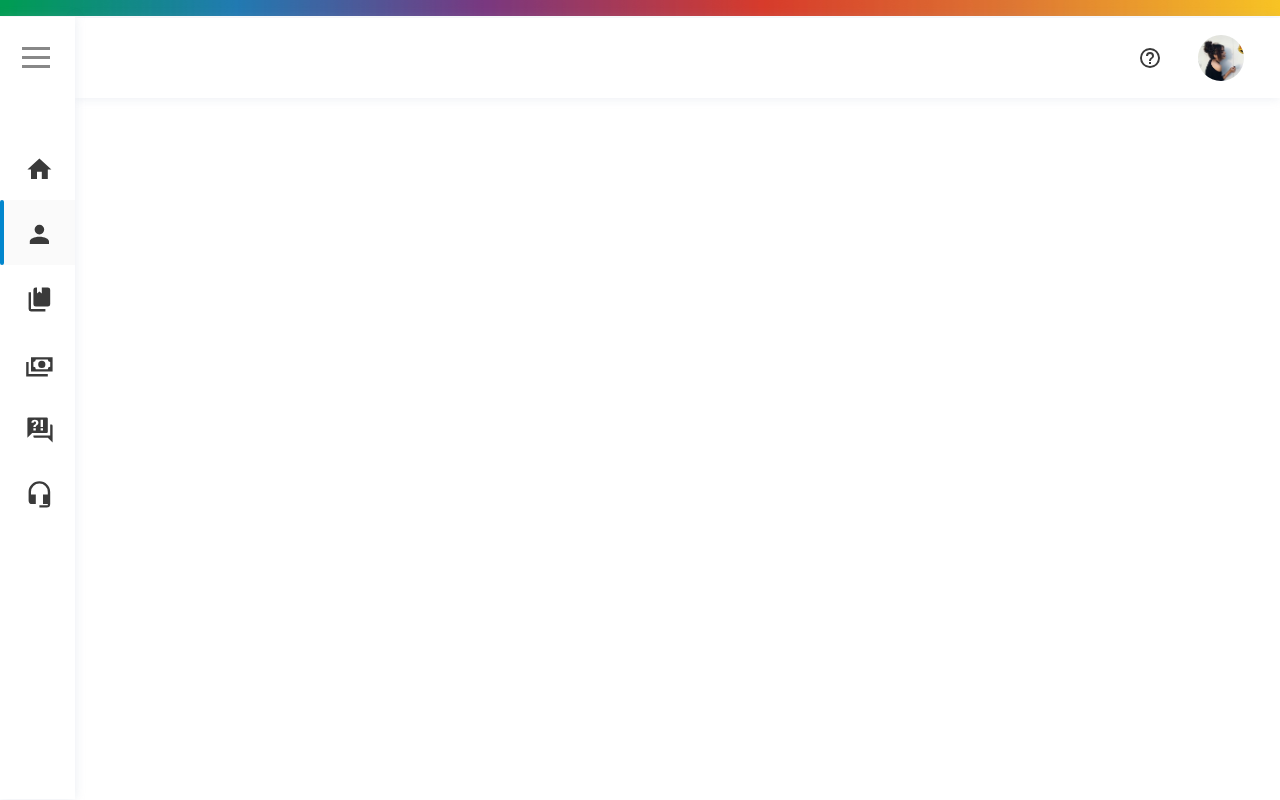
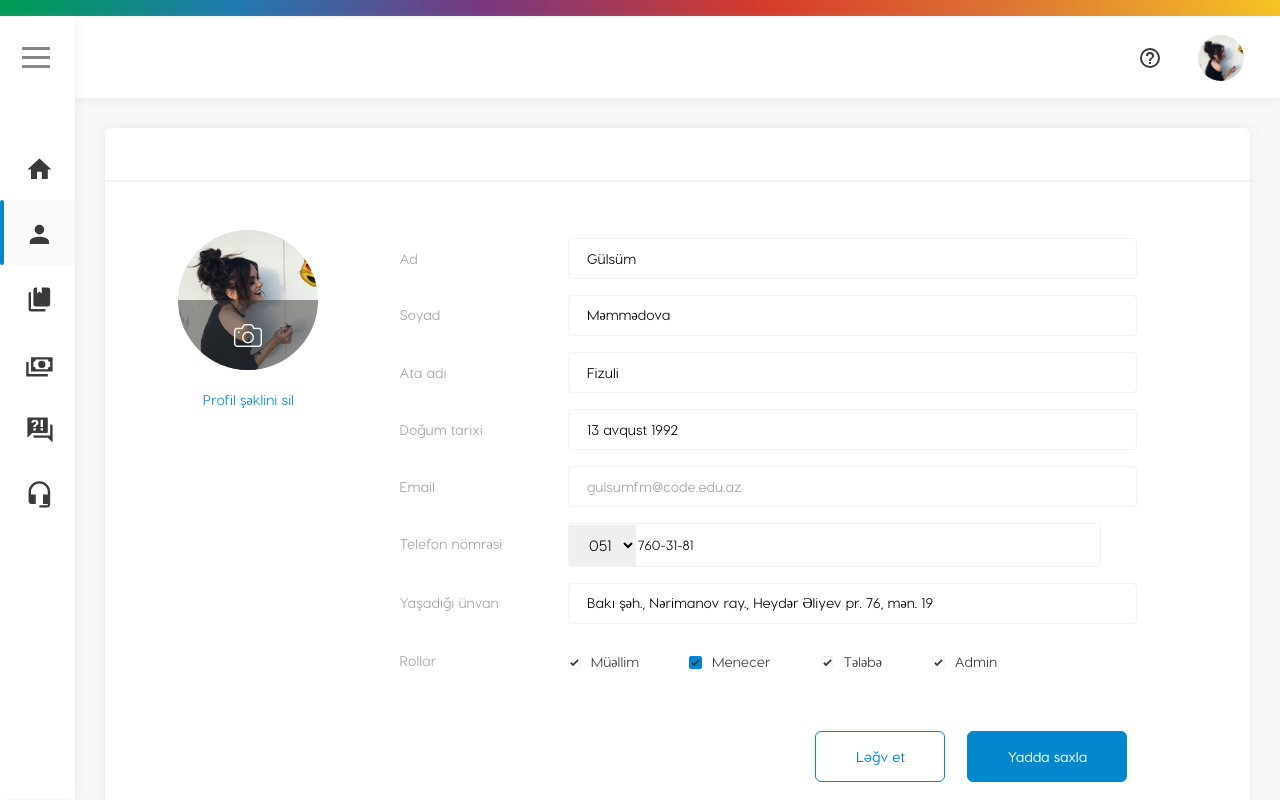
Before and after one commit to nuranaar/LMS-reactjs, a React (Create React App) app: page /users/1 in a window 1280 px wide. Built offline with nearby package versions, Linux system fonts and the light colour scheme.

Commit message:
profile edir admin

```diff
--- a/src/component/MainPage/MainPage.js
+++ b/src/component/MainPage/MainPage.js
@@ -7,6 +7,7 @@ import './MainPage.scss'
 import ProfilePage from '../ProfilePage/ProfilePage';
 import LessonsPage from '../../container/LessonsPage/LessonsPage';
 import UserPage from '../UsersPage/UserPage';
+import EditUsersProfile from '../../container/Users/EditUsersProfile/EditUsersProfile';
 
 export default function MainPage(props) {
     return (
@@ -18,7 +19,9 @@ export default function MainPage(props) {
                     <Header />
                     <Route path='/profile' render={() => <ProfilePage />} />
                     <Route path='/lessons' render={() => <LessonsPage />} />
-                    <Route path='/users' render={() => <UserPage />} />
+                    <Route  path='/users' render={() => <UserPage />} />
+                    <Route  path={`/users/:id`} component={EditUsersProfile}  />
+
                 </main>
             </div>
         </React.Fragment>
--- /dev/null
+++ b/src/container/Users/EditUsersProfile/EditUsersProfile.js
@@ -0,0 +1,187 @@
+import React from 'react'
+import profile_photo from '../../../assets/img/users/images.jfif';
+import edit_photo from '../../../assets/img/menubar-icons/change photo.png';
+import { Link } from 'react-router-dom'
+import RolCheckboxes from '../../../component/ProfilePage/RolCheckboxes/RolCheckboxes';
+import Button from '../../../component/UI/Button/Button';
+import Modal from '../../../component/UI/Modal/Modal';
+import DataEdit from '../../ProfileDataEdit/DataEdit/DataEdit';
+import { withRouter } from 'react-router';
+
+import { matchPath } from "react-router";
+
+const match = matchPath("/users/123", {
+  path: "/users/:id",
+  exact: true,
+  strict: false
+});
+ class EditUsersProfile extends React.Component {
+
+    state = {
+        rols: [{
+            name: 'admin',
+            datas: [
+                {
+                    id: 1,
+                    label: 'Ad',
+                    data: 'Gülsüm',
+                    type: 'name'
+                },
+                {
+                    id: 2,
+                    label: 'Soyad',
+                    data: 'Məmmədova',
+                    type: 'surname'
+                },
+                {
+                    id: 3,
+                    label: 'Ata adı',
+                    data: 'Fizuli',
+                    type: 'father'
+                },
+                {
+                    id: 4,
+                    label: 'Doğum tarixi',
+                    data: '13 avqust 1992',
+                    type: 'birthday'
+                },
+                {
+                    id: 5,
+                    label: 'Email',
+                    data: 'gulsumfm@code.edu.az',
+                    type: 'email'
+                },
+                {
+                    id: 6,
+                    label: 'Telefon nömrəsi',
+                    data: '051-760-31-81',
+                    type: 'phone'
+                },
+                {
+                    id: 7,
+                    label: 'Yaşadığı ünvan',
+                    data: 'Bakı şəh., Nərimanov ray., Heydər Əliyev pr. 76, mən. 19',
+                    type: 'address'
+                }
+
+            ]
+        }],
+        currentRol: 'admin',
+        showModal: false,
+        dataTarget: null,
+        roleSegments: [
+            {
+                key: 2,
+                text: 'Müəllim',
+                active: false
+            },
+            {
+                key: 3,
+                text: 'Menecer',
+                active: true
+            },
+            {
+                key: 4,
+                text: 'Tələbə',
+                active: false
+            },
+            {
+                key: 5,
+                text: 'Admin',
+                active: false
+            }
+        ],
+    }
+    roleSelectHandler = (key) => {
+        let roles = [...this.state.roleSegments]
+        let activeRole = roles.filter(role => role.key === key);
+        activeRole.map(active => active.active = !active.active);
+        this.setState({
+            roles: roles
+        })
+    }
+
+    modalContentHandler = (e) => {
+        e.preventDefault();
+
+        this.setState({
+            showModal: true,
+            dataTarget: e.target.dataset.target
+        })
+    }
+    modalCloseHandler = () => {
+        this.setState({
+            showModal: false
+        })
+    }
+    render() {
+        let display = {
+            display: "none"
+        };
+        let modal = <Modal id={this.state.dataTarget} isOpen={this.state.showModal} closeModal={this.modalCloseHandler} sendNote={this.modalContentHandler} />
+        let save_btn = null;
+        let data_target = null;
+
+        if (this.state.currentRol === 'admin' || this.state.currentRol === 'manager') {
+            save_btn = <Button class="btn btn-send" >Yadda saxla</Button>;
+            //success toastr
+
+        } else {
+            save_btn = <Button class="btn btn-send" >Dəyişikliyi göndər</Button>;
+            data_target = "send-note-change";
+        }
+        return (
+            <div className="page-body" id={[this.state.currentRol, "-profile"].join("")}>
+                <div className="col-lg-12">
+                    <div className="body" id="profile-edit">
+                        <div className="body-head d-flex justify-content-between">
+                        {/* Şəxsi məlumatın redaktəsi */}
+                            <p className="title"> </p>
+                        </div>
+                        <form className="datas mt-6 pb-6" onSubmit={this.modalContentHandler} data-target={data_target}>
+                            <div className="row">
+                                <div className="col-lg-3 text-center">
+                                    <label htmlFor="photo">
+                                        <div className="photo">
+                                            <img className="user-photo" src={profile_photo} alt="" />
+                                            <img className="change-label" src={edit_photo}
+                                                alt="" />
+                                        </div>
+                                    </label>
+                                    <input type="file" id="photo" style={display} />
+                                    <a className="btn btn-del-photo" href="#">Profil şəklini sil</a>
+                                </div>
+                                <div className="col-lg-9">
+                                    {this.state.rols.filter(role => role.name === this.state.currentRol).map(role => {
+                                        return role.datas.map(data => {
+                                            return <DataEdit data={data} key={data.id} />
+                                        })
+                                    })}
+                                    {this.state.currentRol === 'admin' ?
+                                        <div className="form-group">
+                                            <div className="label">Rollar</div>
+                                            <div className='roles'>
+                                                <ul >
+                                                    {this.state.roleSegments.map(role => {
+                                                        return <RolCheckboxes change={() => this.roleSelectHandler(role.key)} addClass={role.active ? 'active' : ''} text={role.text} key={role.key} />
+                                                    })}
+                                                </ul>
+                                            </div>
+                                        </div>
+                                        : ''}
+                                    <div className="form-btn">
+                                        <Link to='/profile'>  <Button class="btn btn-cancel">Ləğv et</Button></Link>
+                                        {save_btn}
+                                    </div>
+                                </div>
+                            </div>
+                        </form>
+                    </div>
+                    {modal}
+                </div>
+            </div>
+        )
+    }
+}
+// const EditUsersProfileWithRoute = withRouter(EditUsersProfile);
+export default withRouter(EditUsersProfile)
```
Also changed, not shown: src/container/Users/Users.js (+19 -7 lines), src/component/UI/Modal/AddUserModal/AddUserModal.js (line endings or trailing spaces).
